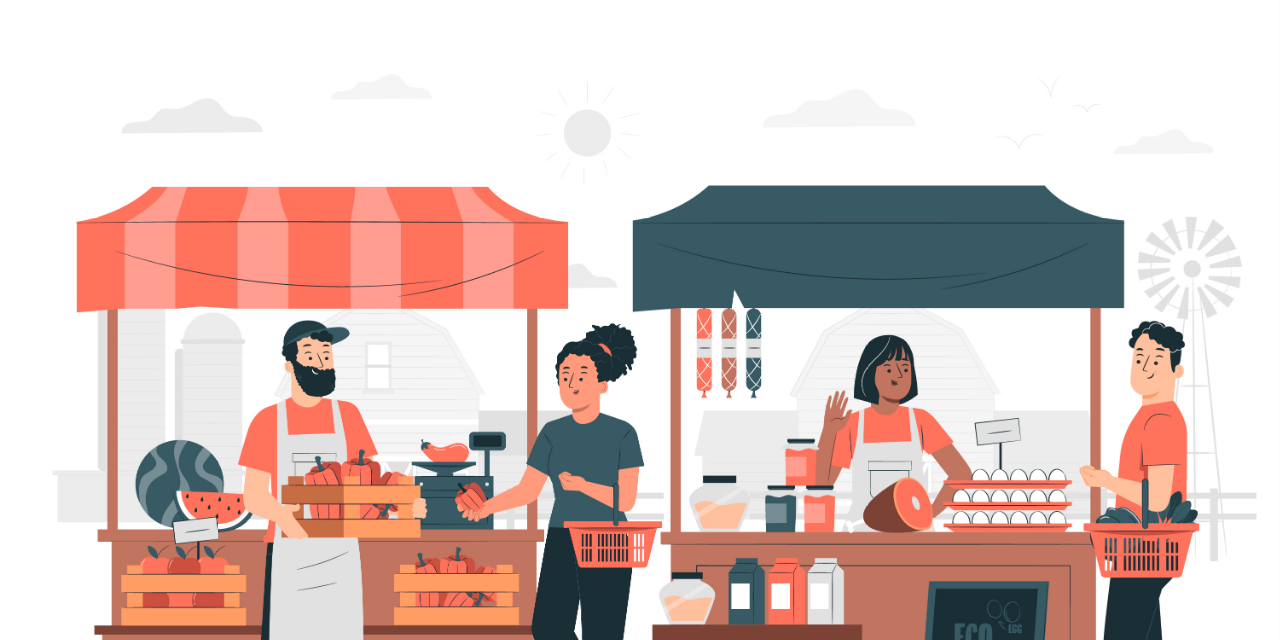
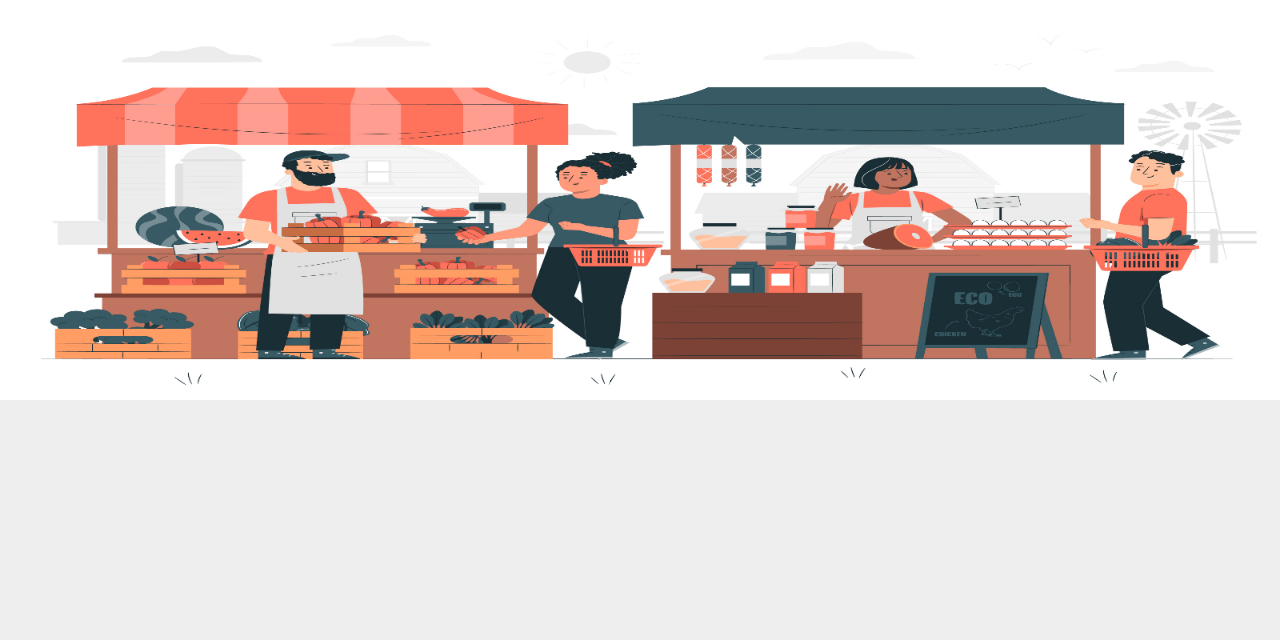
Before and after one commit to kwabenahcode/ecommerce_app, a Flask app: page / in a window 1280 px wide. Shown: the part 56-696 px from the top of the page. After the commit the page ends 456 px from the top, so only its background shows below. Run offline with Flask 3, Linux system fonts and the light colour scheme; some libraries are stand-ins or nearby versions.

Commit message:
added style to carousel

```diff
--- a/market/static/styles.css
+++ b/market/static/styles.css
@@ -50,3 +50,8 @@
     border-radius: 4px 4px;
     border: 2px solid rgb(219, 219, 219);
 }
+
+/* Styles for Carousel Image */
+.mart-image-height{
+    height: 400px;
+}
--- a/market/templates/home.html
+++ b/market/templates/home.html
@@ -5,7 +5,7 @@
   <div id="carouselExampleSlidesOnly" class="carousel slide" data-bs-ride="carousel">
     <div class="carousel-inner">
       <div class="carousel-item active">
-        <img src="{{url_for('static', filename='mart1.jpg')}}" class="d-block w-100" alt="...">
+        <img src="{{url_for('static', filename='mart1.jpg')}}" class="d-block w-100 mart-image-height" alt="...">
       </div>
       <div class="carousel-item">
         <img src="{{url_for('static', filename='mart2.jpg')}}" class="d-block w-100" alt="...">
```
